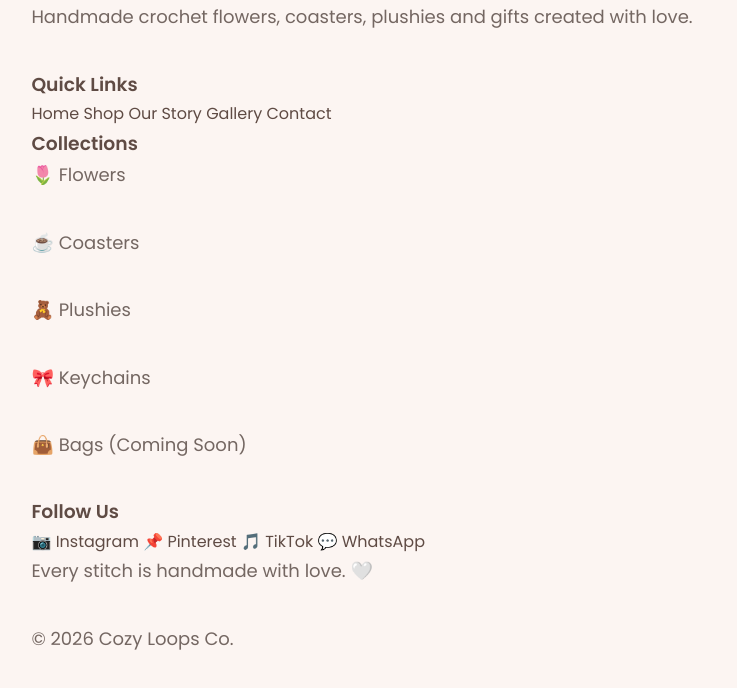
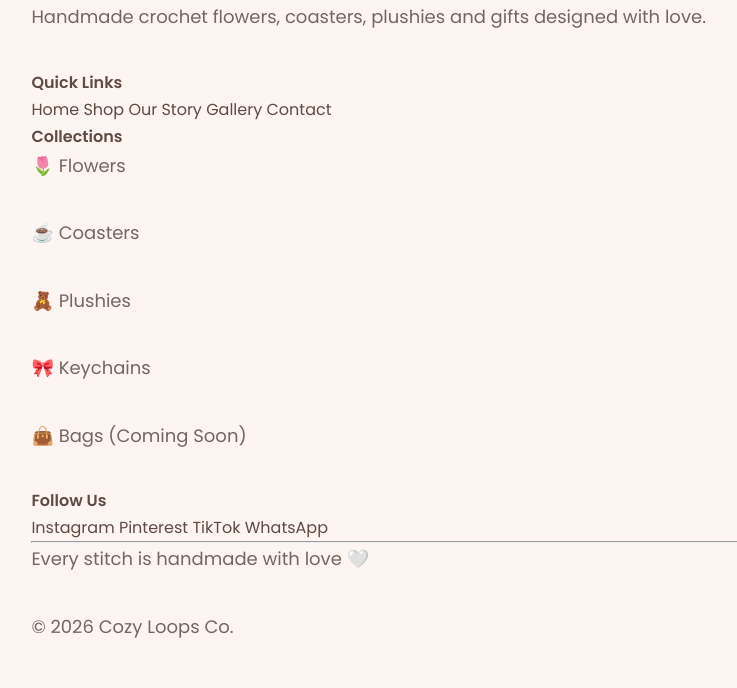
Before and after one commit to cozyloopsco/cozy-loops-co, a plain HTML site: page index.html in a window 1280 px wide. Shown: the part 6843-7531 px from the top of the page, without its empty margins (71-808 px from the left). Drawn offline with nearby package versions, Linux system fonts and the light colour scheme.

Commit message:
Revise footer content and heading levels
Updated footer text and headings for consistency.

```diff
--- a/index.html
+++ b/index.html
@@ -315,19 +315,19 @@
 
 <div class="footer-container">
 
-<div>
+<div class="footer-brand">
 
 <h3>🧶 Cozy Loops Co.</h3>
 
 <p>
-Handmade crochet flowers, coasters, plushies and gifts created with love.
+Handmade crochet flowers, coasters, plushies and gifts designed with love.
 </p>
 
 </div>
 
 <div>
 
-<h3>Quick Links</h3>
+<h4>Quick Links</h4>
 
 <a href="#home">Home</a>
 <a href="#shop">Shop</a>
@@ -339,7 +339,7 @@
 
 <div>
 
-<h3>Collections</h3>
+<h4>Collections</h4>
 
 <p>🌷 Flowers</p>
 <p>☕ Coasters</p>
@@ -351,21 +351,23 @@
 
 <div>
 
-<h3>Follow Us</h3>
+<h4>Follow Us</h4>
 
-<a href="#">📷 Instagram</a>
-<a href="#">📌 Pinterest</a>
-<a href="#">🎵 TikTok</a>
-<a href="#">💬 WhatsApp</a>
+<a href="#">Instagram</a>
+<a href="#">Pinterest</a>
+<a href="#">TikTok</a>
+<a href="#">WhatsApp</a>
 
 </div>
 
 </div>
 
+<hr>
+
 <div class="footer-bottom">
 
 <p>
-Every stitch is handmade with love. 🤍
+Every stitch is handmade with love 🤍
 </p>
 
 <p>
```
